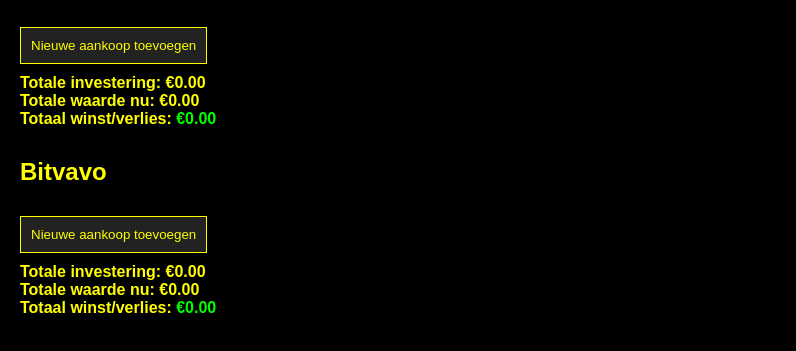
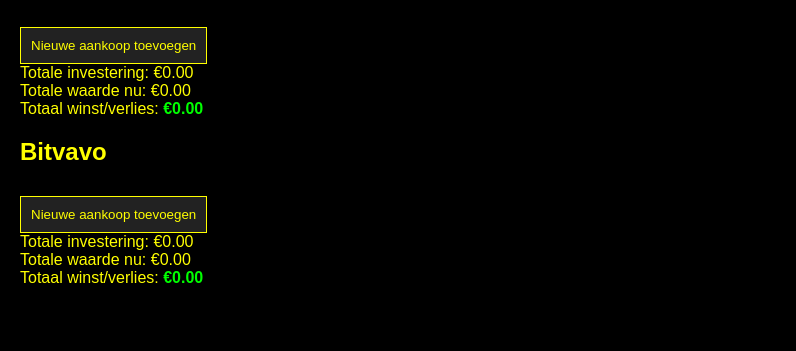
Before and after one commit to bitvisionx/Trackcrypr, a plain HTML site: page index.html in a window 1280 px wide. Shown: the part 131-482 px from the top of the page, without its empty margins (0-796 px from the left). Drawn offline with Linux system fonts and the light colour scheme.

Commit message:
Update index.html

```diff
--- a/index.html
+++ b/index.html
@@ -13,14 +13,14 @@
     <h2>Blox</h2>
     <button onclick="addCoin('blox')">Nieuwe aankoop toevoegen</button>
     <div id="blox-coins"></div>
-    <div id="blox-total" style="margin-top:10px; font-weight:bold;"></div>
+    <div id="blox-total" class="total"></div>
   </section>
 
-  <section style="margin-top:30px;">
+  <section>
     <h2>Bitvavo</h2>
     <button onclick="addCoin('bitvavo')">Nieuwe aankoop toevoegen</button>
     <div id="bitvavo-coins"></div>
-    <div id="bitvavo-total" style="margin-top:10px; font-weight:bold;"></div>
+    <div id="bitvavo-total" class="total"></div>
   </section>
 
   <script src="script.js"></script>
```
